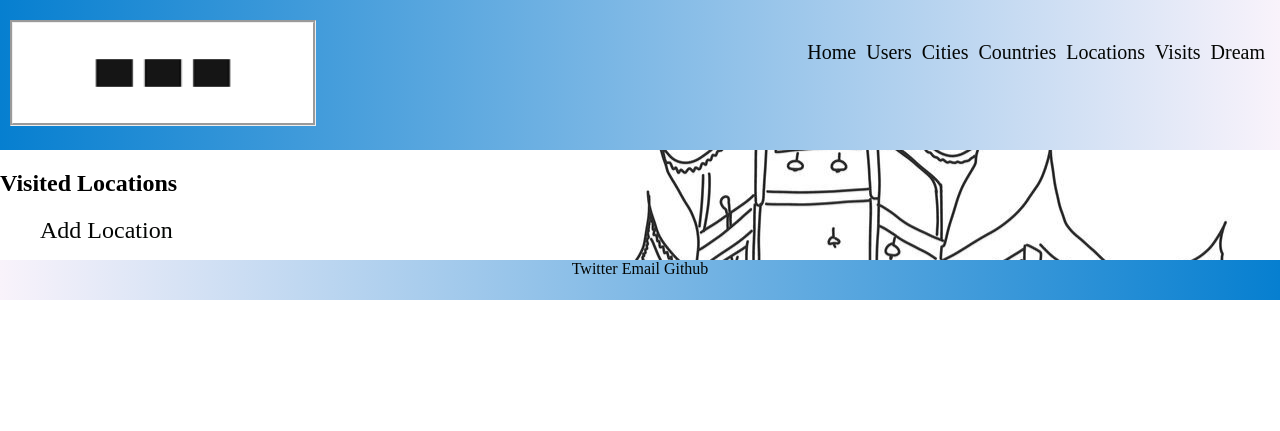
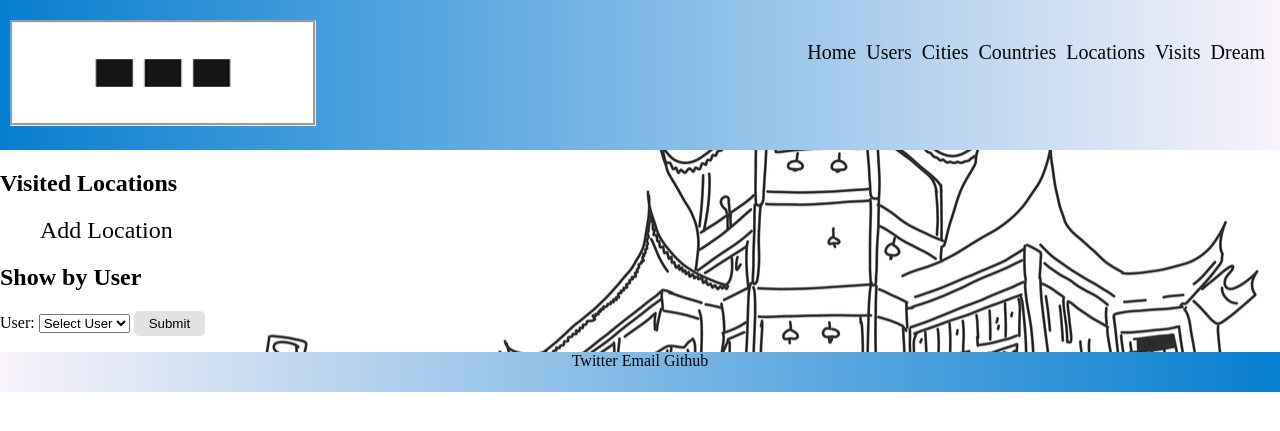
Before and after one commit to aaronhubber/Tripps_Travel, a Flask app: page /visited_locations in a window 1280 px wide. Shown: the top 431 px of the page. Run offline with Flask 2, Linux system fonts and the light colour scheme; data that the repository does not hold is empty; some libraries are stand-ins or nearby versions.

Commit message:
added filter to visited

```diff
--- a/controllers/visited_locations_controller.py
+++ b/controllers/visited_locations_controller.py
@@ -9,16 +9,24 @@ import repositories.city_repository as city_repository
 import repositories.country_repository as country_repository
 
 visited_locations_blueprint = Blueprint("visited_locations", __name__)
-
+#INDEX
 @visited_locations_blueprint.route ("/visited_locations")
 def visited():
+    users = user_repository.select_all()
     visited_locations = visited_location_repository.select_all()
-    return render_template("visited_location/visited_index.html", visited_locations=visited_locations)
+    return render_template("visited_location/visited_index.html",users=users, visited_locations=visited_locations)
 
-@visited_locations_blueprint.route ("/visited_locations/<id>/select")
-def select_by_user(id):
-    visited_locations = visited_location_repository.select_location_by_user_id(id)
-    return render_template("visited_location/visited_index.html", visited_locations=visited_locations)
+
+#display by users
+@visited_locations_blueprint.route ("/visited_locations/filter/user", methods = ["POST"])
+def display_user():
+    user_id = request.form["user_id"]
+    users = user_repository.select_all()
+    visited_locations=visited_location_repository.select_locations_by_user_id(user_id)
+    return render_template ("visited_location/visited_index.html", users= users, visited_locations=visited_locations)
+
+
+
 
 # NEW
 @visited_locations_blueprint.route("/visited_locations/new")
@@ -54,7 +62,7 @@ def visited_location(id):
     user = user_repository.select(user_id)
     location = location_repository.select(location_id)
     update_visited = Experience(user, location, id)
-    visited_location_repository.save(update_visited)
+    visited_location_repository.update(update_visited)
     return redirect("/visited_locations")
 
 # DELETE
--- a/repositories/visited_location_repository.py
+++ b/repositories/visited_location_repository.py
@@ -27,14 +27,18 @@ def select_all():
         visited_locations.append(visited_location)
     return visited_locations
 
-def select_location_by_user_id(id):
+
+def select_locations_by_user_id(id):
     sql = "SELECT * FROM visited_locations WHERE user_id = %s"
+    visited_locations = []
     values = [id]
-    result = run_sql(sql, values)[0]
-    user = user_repository.select(result["user_id"])
-    location = location_repository.select(result["location_id"])
-    visited_location = Experience(user, location, result["id"])
-    return visited_location
+    results = run_sql(sql, values)
+    for result in results:
+        user = user_repository.select(result["user_id"])
+        location = location_repository.select(result["location_id"])
+        visited_location = Experience(user, location, result["id"])
+        visited_locations.append(visited_location)
+    return visited_locations
 
 
 
@@ -61,5 +65,5 @@ def delete(id):
 
 def update(visited_location):
     sql = "UPDATE visited_locations SET (user_id, location_id) VALUES (%s, %s) WHERE id = %s"
-    values = values = [visited_location.user.id, visited_location.location.id, visited_location.id]
+    values = [visited_location.user.id, visited_location.location.id, visited_location.id]
     run_sql(sql, values)
--- a/templates/country/country_index.html
+++ b/templates/country/country_index.html
@@ -18,7 +18,9 @@
     <form action="/countries/{{ country.id }}/delete" method="POST">
         <input type="submit" value="Delete">
     </form>
+    <a href="/countries/{{ country.id }}">Details</a>
 </section>
+
 </div>
 
 
--- a/templates/visited_location/visited_index.html
+++ b/templates/visited_location/visited_index.html
@@ -6,6 +6,24 @@
 <ul>
     <li class="addnew"><a href="/visited_locations/new">Add Location</a></li>
 </ul>
+
+<h2>Show by User</h2>
+
+<form action="/visited_locations/filter/user" method="POST">
+    <div>
+        <label for="user">User:</label>
+        <select name="user_id" id="user">
+            <option selected disabled>Select User</option>
+            {% for user in users %}
+            <option value="{{ user.id }}">
+                {{ user.name }}
+            </option>
+            {% endfor %}
+        </select>
+
+        <input type="submit">
+    </div>
+</form>
 
 {% for visited_location in visited_locations %}
 
```
Also changed, not shown: controllers/countries_controller.py (+7 -0 lines), repositories/country_repository.py (+11 -0 lines), templates/country/show.html (added, +8 -0 lines), templates/visited_location/visited_show.html (added, +22 -0 lines), models/experience.py (line endings or trailing spaces).
